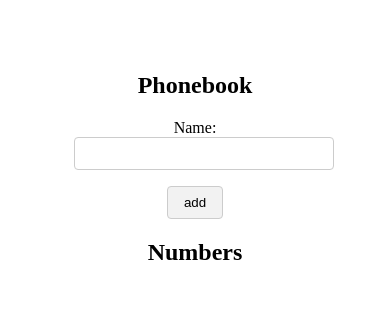
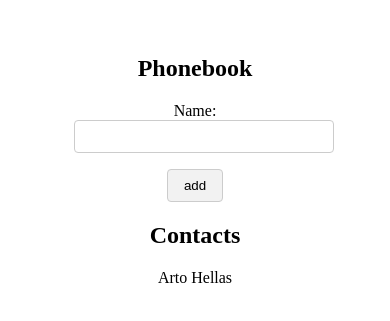
Before and after one commit to shraja7/phonebook, a React (Create React App) app: page / in a window 390 px wide. Shown: the part 261-582 px from the top of the page. Built offline with nearby package versions, Linux system fonts and the light colour scheme.

Commit message:
add a new person to the phonebook and clear input

```diff
--- a/src/App.js
+++ b/src/App.js
@@ -4,12 +4,30 @@ const App = () => {
   const [persons, setPersons] = useState([{ name: "Arto Hellas" }]);
   const [newName, setNewName] = useState("");
 
+  const addPerson = (event) => {
+    event.preventDefault();
+    //new person object
+    const personObject = {
+      name: newName,
+    };
+    //set persons state
+    setPersons(persons.concat(personObject));
+    //clear input
+    setNewName(" ");
+  };
+
+  const handleInputChange = (event) => {
+    setNewName(event.target.value);
+    //clear input field only on the page
+  };
+
   return (
     <div className="container">
       <h2>Phonebook</h2>
-      <form className="form-container">
+      <form className="form-container" onSubmit={addPerson}>
         <div className="input-field">
-          Name: <input type="text" />
+          Name:{" "}
+          <input type="text" onChange={handleInputChange} value={newName} />
         </div>
         <div>
           <button className="button" type="submit">
@@ -17,8 +35,12 @@ const App = () => {
           </button>
         </div>
       </form>
-      <h2>Numbers</h2>
-      {/* ... */}
+      <h2>Contacts</h2>
+      {
+        persons.map((person) => (
+          <p key={person.name}>{person.name}</p>
+        )) // key is used to identify each item in the list
+      }
     </div>
   );
 };
```
